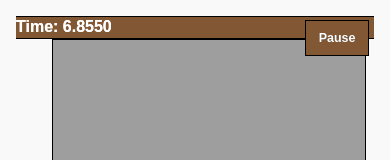
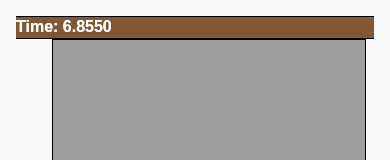
Before and after one commit to M4sterM4tt/StepSix, a plain HTML site: page www/index.html in a window 390 px wide. Shown: the top 160 px of the page. Drawn offline with Linux system fonts and the light colour scheme; some packages are replaced by stand-ins of ours.

Commit message:
button update

```diff
--- a/www/index.html
+++ b/www/index.html
@@ -32,7 +32,7 @@
 
 				<div data-role="header">
 					<div id="time" class="time" >Time: 0</div>
-					<button value="Pause" onclick="onPause();" class="ui-btn-right ui-btn ui-mini">Pause</button>
+					<!-- <button value="Pause" onclick="onPause();" class="ui-btn-right ui-btn ui-mini">Pause</button> -->
 				</div>
 
 				<canvas id="canvas">
```
